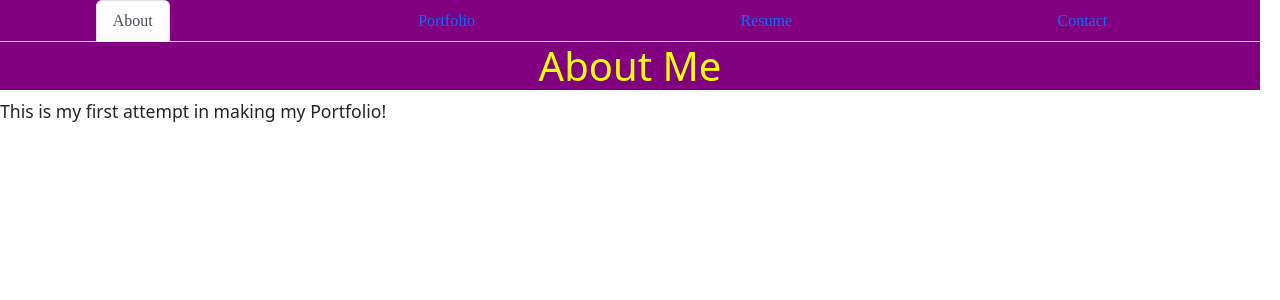
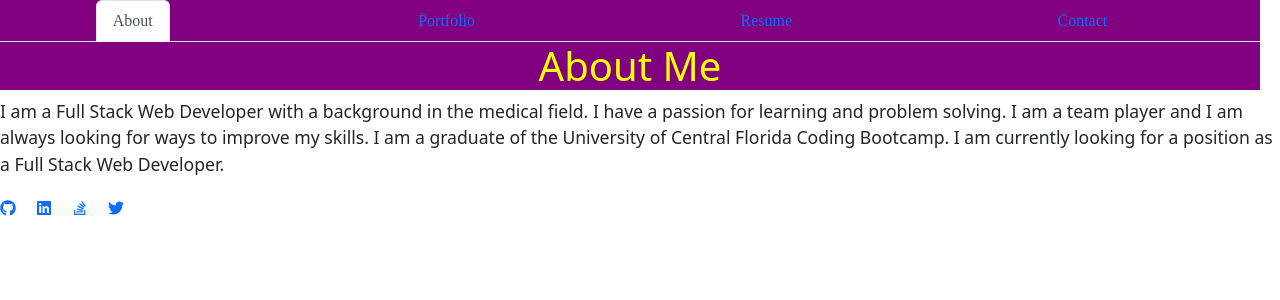
Before and after one commit to Yoel211/Yoels-Portfolio, a React (Create React App) app: page / in a window 1280 px wide. Shown: the top 300 px of the page. Built offline with nearby package versions, Linux system fonts and the light colour scheme.

Commit message:
added footer and icons to About.js file

```diff
--- a/src/components/pages/About.js
+++ b/src/components/pages/About.js
@@ -1,12 +1,47 @@
+// import React from 'react';
+
+// export default function About() {
+//   return (
+//     <div>
+//       <h1>About Me</h1>
+//       <p>
+//       This is my first attempt in making my Portfolio!
+//       </p>
+//     </div>
+//   );
+// }
+
 import React from 'react';
+import { FaGithub, FaLinkedin, FaStackOverflow, FaTwitter } from 'react-icons/fa';
 
-export default function About() {
+function About() {
+  const githubUrl = 'https://github.com/your-github-profile';
+  const linkedinUrl = 'https://linkedin.com/in/your-linkedin-profile';
+  const thirdPlatformUrl = 'https://third-platform.com/your-profile';
+  const twitterUrl = 'https://twitter.com/your-twitter-profile';
+
   return (
     <div>
-      <h1>About Me</h1>
-      <p>
-      This is my first attempt in making my Portfolio!
-      </p>
+        <h1>About Me</h1>
+        <p>
+        I am a Full Stack Web Developer with a background in the medical field. I have a passion for learning and problem solving. I am a team player and I am always looking for ways to improve my skills. I am a graduate of the University of Central Florida Coding Bootcamp. I am currently looking for a position as a Full Stack Web Developer.
+        </p>
+      <footer>
+        <a href={githubUrl} target="_blank" rel="noopener noreferrer">
+          <FaGithub />
+        </a>
+        <a href={linkedinUrl} target="_blank" rel="noopener noreferrer">
+          <FaLinkedin />
+        </a>
+        <a href={thirdPlatformUrl} target="_blank" rel="noopener noreferrer">
+          <FaStackOverflow />
+        </a>
+        <a href={twitterUrl} target="_blank" rel="noopener noreferrer">
+          <FaTwitter />
+        </a>
+      </footer>
     </div>
   );
 }
+
+export default About;
--- a/src/components/pages/Resume.js
+++ b/src/components/pages/Resume.js
@@ -8,14 +8,13 @@ function Resume() {
     'CSS',
     'Node.js',
     'MongoDB',
-    // Add more proficiencies as needed
   ];
 
   return (
     <div>
       <h2>Resume</h2>
       <p>Download my resume:</p>
-      <a href="/path/to/resume.pdf" download>Download Resume</a>
+      <a href="../../Assets/Yoel.pdf" download>Download Resume</a>
 
       <h3>Proficiencies</h3>
       <ul>
```
